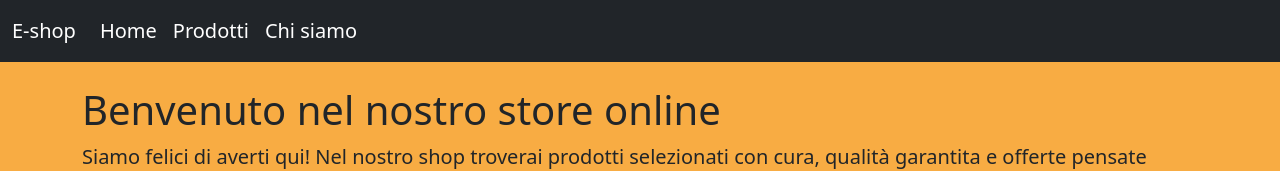
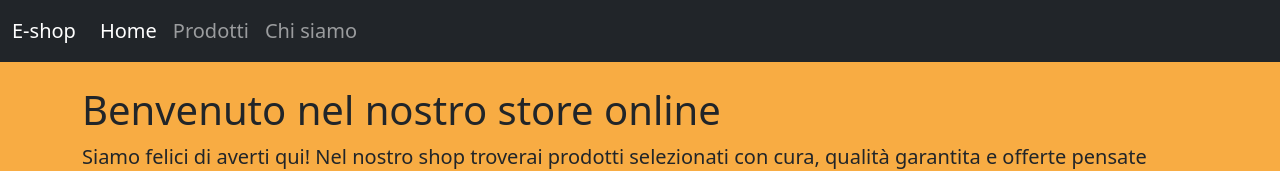
Before and after one commit to micheleferri01/react-router, a React (Vite) app: page / in a window 1280 px wide. Shown: the top 171 px of the page. Built offline with nearby package versions, Linux system fonts and the light colour scheme.

Commit message:
edit: stile navbar

```diff
--- a/src/components/Navbar.jsx
+++ b/src/components/Navbar.jsx
@@ -3,22 +3,22 @@ import { Link, NavLink } from "react-router-dom"
 
 export default function Navbar() {
     return (
-        <nav className="navbar navbar-expand-lg bg-dark">
+        <nav className="navbar navbar-expand-lg bg-dark" data-bs-theme="dark">
             <div className="container-fluid fs-5">
-                <Link className="navbar-brand text-white" to="/">E-shop</Link>
+                <Link className="navbar-brand" to="/">E-shop</Link>
                 <button className="navbar-toggler" type="button" data-bs-toggle="collapse" data-bs-target="#navbarNav" aria-controls="navbarNav" aria-expanded="false" aria-label="Toggle navigation">
                     <span className="navbar-toggler-icon text-white"></span>
                 </button>
                 <div className="collapse navbar-collapse" id="navbarNav">
                     <ul className="navbar-nav">
                         <li className="nav-item">
-                            <NavLink className="nav-link text-white" to="/">Home</NavLink>
+                            <NavLink className="nav-link" to="/">Home</NavLink>
                         </li>
                         <li className="nav-item">
-                            <NavLink className="nav-link text-white" to="/products">Prodotti</NavLink>
+                            <NavLink className="nav-link" to="/products">Prodotti</NavLink>
                         </li>
                         <li className="nav-item">
-                            <NavLink className="nav-link text-white" to="/about-us">Chi siamo</NavLink>
+                            <NavLink className="nav-link" to="/about-us">Chi siamo</NavLink>
                         </li>
                     </ul>
                 </div>
```
